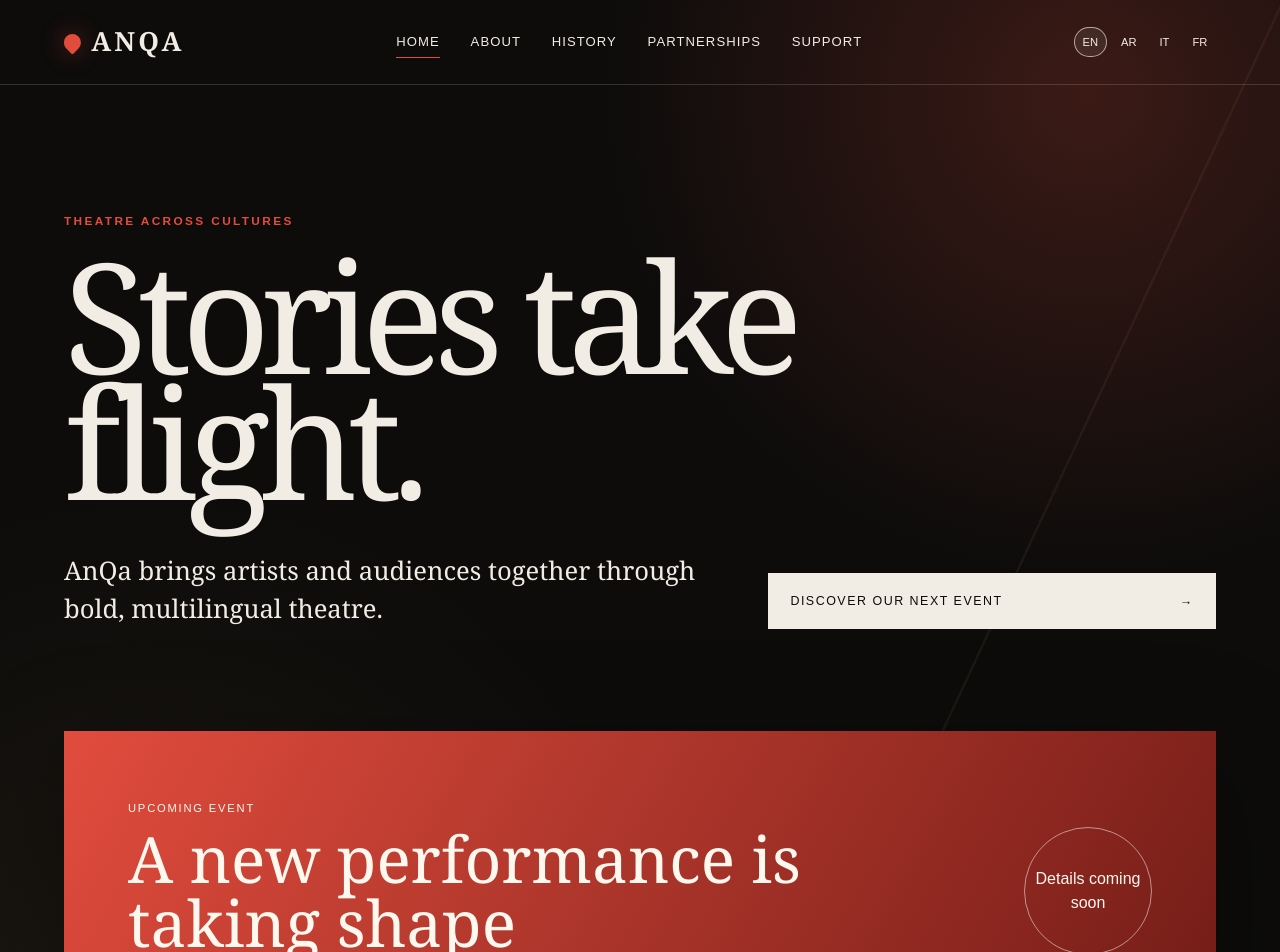
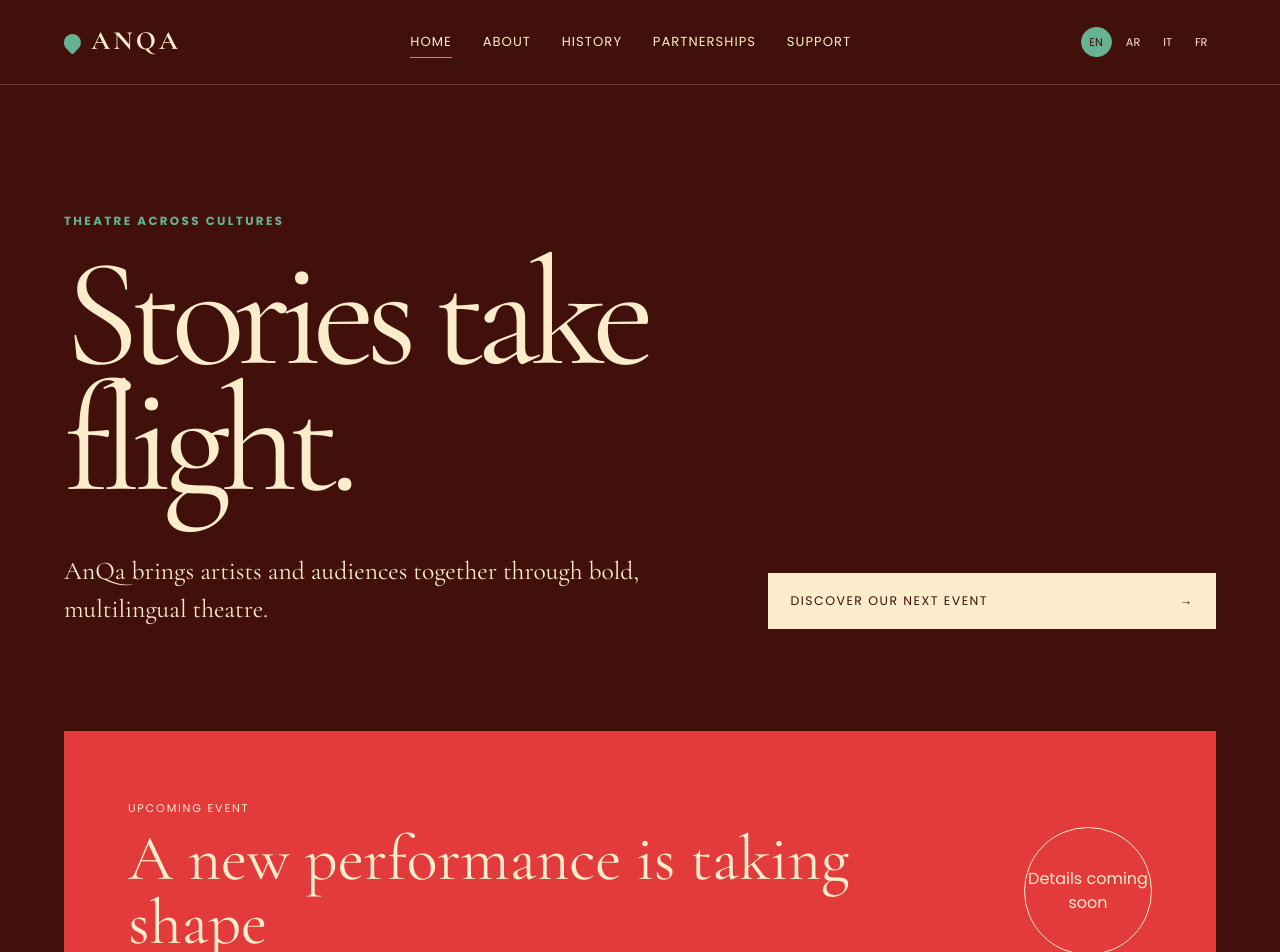
Before and after one commit to KAHMOOSHA/AnQa-new-website, a Next.js app: page /en in a window 1280 px wide. Shown: the top 952 px of the page. Built offline with nearby package versions, Linux system fonts and the light colour scheme.

Commit message:
Apply AnQa palette and typography

```diff
--- a/app/globals.css
+++ b/app/globals.css
@@ -2,12 +2,16 @@
 
 :root {
   color-scheme: dark;
-  --ink: #f2ede4;
-  --paper: #0d0c0b;
-  --paper-light: #171411;
-  --accent: #e14c3d;
-  --gold: #d3a45f;
-  --line: rgba(242, 237, 228, 0.16);
+  --mint: #67b293;
+  --red: #e33b3b;
+  --cream: #fbeccb;
+  --brown: #41100b;
+  --ink: var(--cream);
+  --paper: var(--brown);
+  --paper-light: var(--cream);
+  --accent: var(--red);
+  --gold: var(--mint);
+  --line: rgba(251, 236, 203, 0.2);
 }
 
 * {
@@ -22,7 +26,7 @@ body {
   margin: 0;
   background: var(--paper);
   color: var(--ink);
-  font-family: Arial, Helvetica, sans-serif;
+  font-family: var(--font-poppins), Arial, sans-serif;
 }
 
 a {
@@ -37,10 +41,7 @@ select {
 
 .site-shell {
   min-height: 100vh;
-  background:
-    radial-gradient(circle at 85% 8%, rgba(225, 76, 61, 0.22), transparent 30rem),
-    radial-gradient(circle at 12% 85%, rgba(211, 164, 95, 0.08), transparent 32rem),
-    linear-gradient(115deg, transparent 0 70%, rgba(211, 164, 95, 0.07) 70% 70.15%, transparent 70.15%);
+  background: var(--brown);
 }
 
 .site-header {
@@ -57,7 +58,7 @@ select {
 .brand {
   align-items: center;
   display: flex;
-  font-family: Georgia, "Times New Roman", serif;
+  font-family: var(--font-cormorant), Georgia, serif;
   font-size: 1.65rem;
   font-weight: 700;
   gap: 0.65rem;
@@ -65,8 +66,8 @@ select {
 }
 
 .brand-mark {
-  background: var(--accent);
-  box-shadow: 0 0 1.5rem rgba(225, 76, 61, 0.45);
+  background: var(--mint);
+  box-shadow: none;
   border-radius: 50% 50% 10% 50%;
   display: inline-block;
   height: 1.05rem;
@@ -90,7 +91,7 @@ select {
 
 .main-nav a:hover,
 .main-nav a[aria-current="page"] {
-  border-color: var(--accent);
+  border-color: var(--mint);
 }
 
 .languages {
@@ -107,8 +108,9 @@ select {
 
 .languages a:hover,
 .languages a[aria-current="true"] {
-  background: rgba(242, 237, 228, 0.08);
-  border-color: rgba(242, 237, 228, 0.65);
+  background: var(--mint);
+  border-color: var(--mint);
+  color: var(--brown);
 }
 
 .hero,
@@ -119,7 +121,7 @@ select {
 }
 
 .eyebrow {
-  color: var(--accent);
+  color: var(--mint);
   font-size: 0.74rem;
   font-weight: 700;
   letter-spacing: 0.2em;
@@ -129,7 +131,7 @@ select {
 
 .hero h1,
 .page-hero h1 {
-  font-family: Georgia, "Times New Roman", serif;
+  font-family: var(--font-cormorant), Georgia, serif;
   font-size: clamp(4rem, 12vw, 10.5rem);
   font-weight: 400;
   letter-spacing: -0.065em;
@@ -148,7 +150,7 @@ select {
 
 .hero-copy p,
 .page-intro {
-  font-family: Georgia, "Times New Roman", serif;
+  font-family: var(--font-cormorant), Georgia, serif;
   font-size: clamp(1.2rem, 2vw, 1.7rem);
   line-height: 1.5;
   margin: 0;
@@ -156,8 +158,8 @@ select {
 
 .primary-link {
   align-items: center;
-  background: var(--ink);
-  color: var(--paper);
+  background: var(--cream);
+  color: var(--brown);
   display: inline-flex;
   font-size: 0.78rem;
   gap: 2.5rem;
@@ -169,15 +171,13 @@ select {
 }
 
 .primary-link:hover {
-  background: var(--accent);
+  background: var(--mint);
 }
 
 .placeholder-card {
-  background:
-    linear-gradient(120deg, rgba(225, 76, 61, 0.96), rgba(112, 27, 22, 0.97)),
-    var(--accent);
-  box-shadow: 0 2rem 7rem rgba(0, 0, 0, 0.35);
-  color: #fff8ef;
+  background: var(--red);
+  box-shadow: none;
+  color: var(--cream);
   display: grid;
   gap: 3rem;
   grid-template-columns: 1fr auto;
@@ -186,7 +186,7 @@ select {
 }
 
 .placeholder-card h2 {
-  font-family: Georgia, "Times New Roman", serif;
+  font-family: var(--font-cormorant), Georgia, serif;
   font-size: clamp(2.2rem, 5vw, 5rem);
   font-weight: 400;
   line-height: 1;
@@ -201,7 +201,7 @@ select {
 
 .event-status {
   align-self: end;
-  border: 1px solid rgba(255,255,255,.5);
+  border: 1px solid var(--cream);
   border-radius: 50%;
   display: grid;
   height: 8rem;
--- a/app/layout.tsx
+++ b/app/layout.tsx
@@ -1,5 +1,18 @@
 import type { Metadata } from "next";
+import { Cormorant_Garamond, Poppins } from "next/font/google";
 import "./globals.css";
+
+const poppins = Poppins({
+  variable: "--font-poppins",
+  subsets: ["latin"],
+  weight: ["400", "500", "600", "700"],
+});
+
+const cormorant = Cormorant_Garamond({
+  variable: "--font-cormorant",
+  subsets: ["latin"],
+  weight: ["400", "500", "600", "700"],
+});
 
 export const metadata: Metadata = {
   title: {
@@ -21,7 +34,9 @@ export default function RootLayout({
 }>) {
   return (
     <html lang="en">
-      <body>{children}</body>
+      <body className={`${poppins.variable} ${cormorant.variable}`}>
+        {children}
+      </body>
     </html>
   );
 }
```
